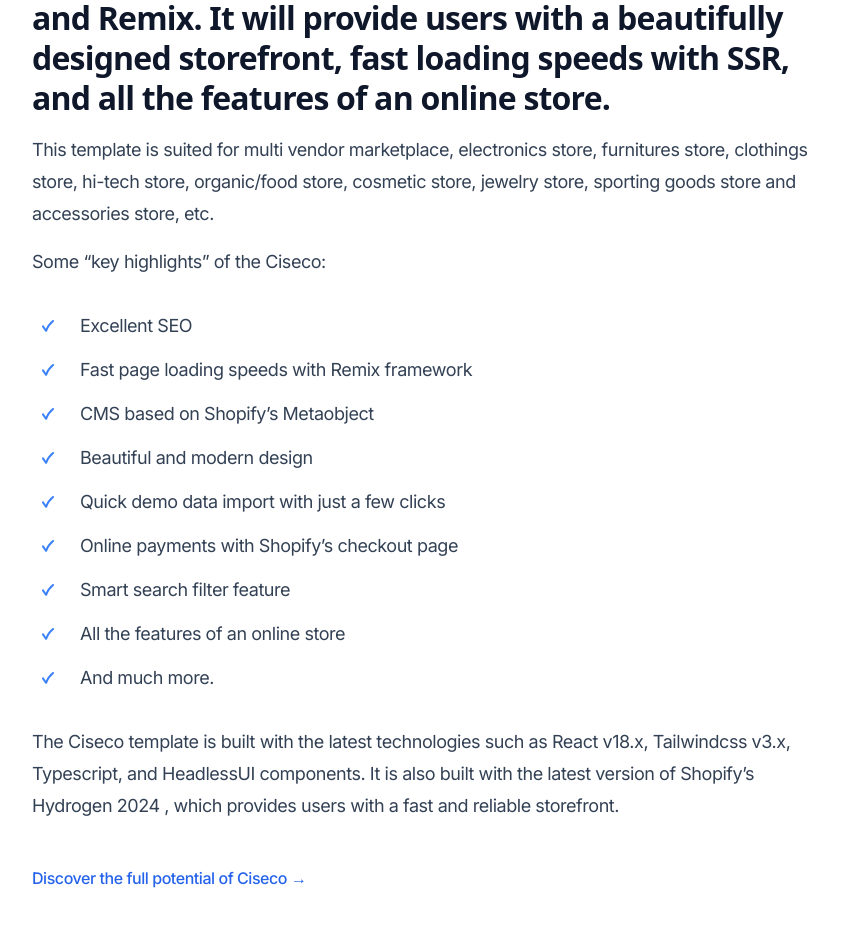
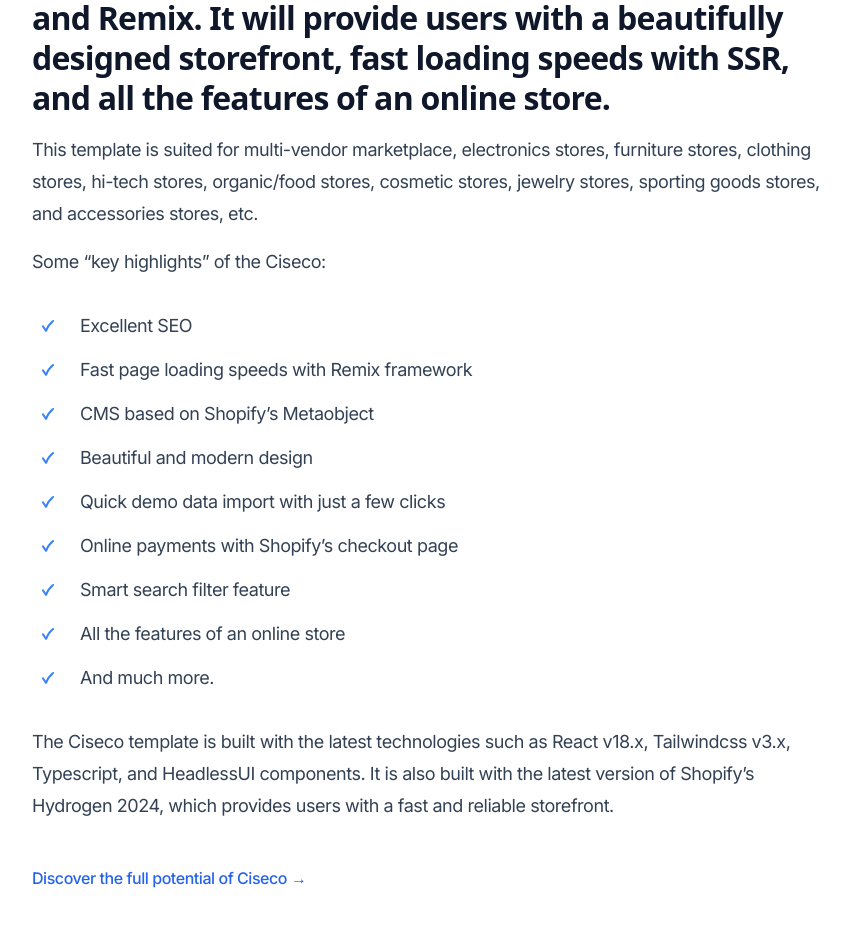
Before and after one commit to tuanfront-end/ciseco-hydrogen-landing-nextjs, a Next.js app: page / in a window 1280 px wide. Shown: the part 1144-2070 px from the top of the page, without its empty margins (208-1058 px from the left). Built offline with nearby package versions, Linux system fonts and the light colour scheme; a web font is replaced by a local one.

Commit message:
fix chinhta

```diff
--- a/src/components/Introduction.tsx
+++ b/src/components/Introduction.tsx
@@ -18,10 +18,10 @@
           the features of an online store.
         </p>
         <p className="mt-4">
-          This template is suited for multi vendor marketplace, electronics
-          store, furnitures store, clothings store, hi-tech store, organic/food
-          store, cosmetic store, jewelry store, sporting goods store and
-          accessories store, etc.
+          This template is suited for multi-vendor marketplace, electronics
+          stores, furniture stores, clothing stores, hi-tech stores,
+          organic/food stores, cosmetic stores, jewelry stores, sporting goods
+          stores, and accessories stores, etc.
         </p>
 
         <p className="mt-4">Some “key highlights” of the Ciseco:</p>
@@ -46,7 +46,7 @@
         <p className="mt-8">
           The Ciseco template is built with the latest technologies such as
           React v18.x, Tailwindcss v3.x, Typescript, and HeadlessUI components.
-          It is also built with the latest version of Shopify’s Hydrogen 2024 ,
+          It is also built with the latest version of Shopify’s Hydrogen 2024,
           which provides users with a fast and reliable storefront.
         </p>
         <p className="mt-10">
```
